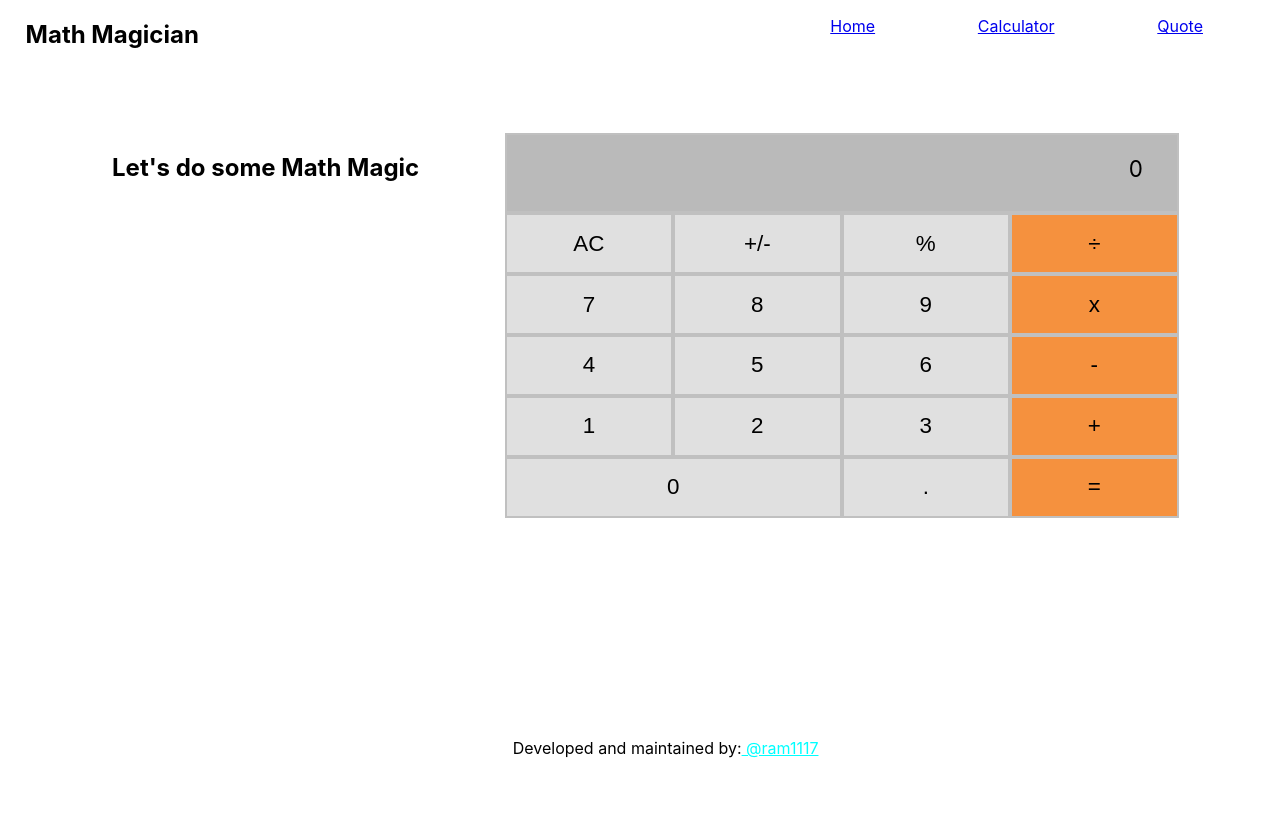
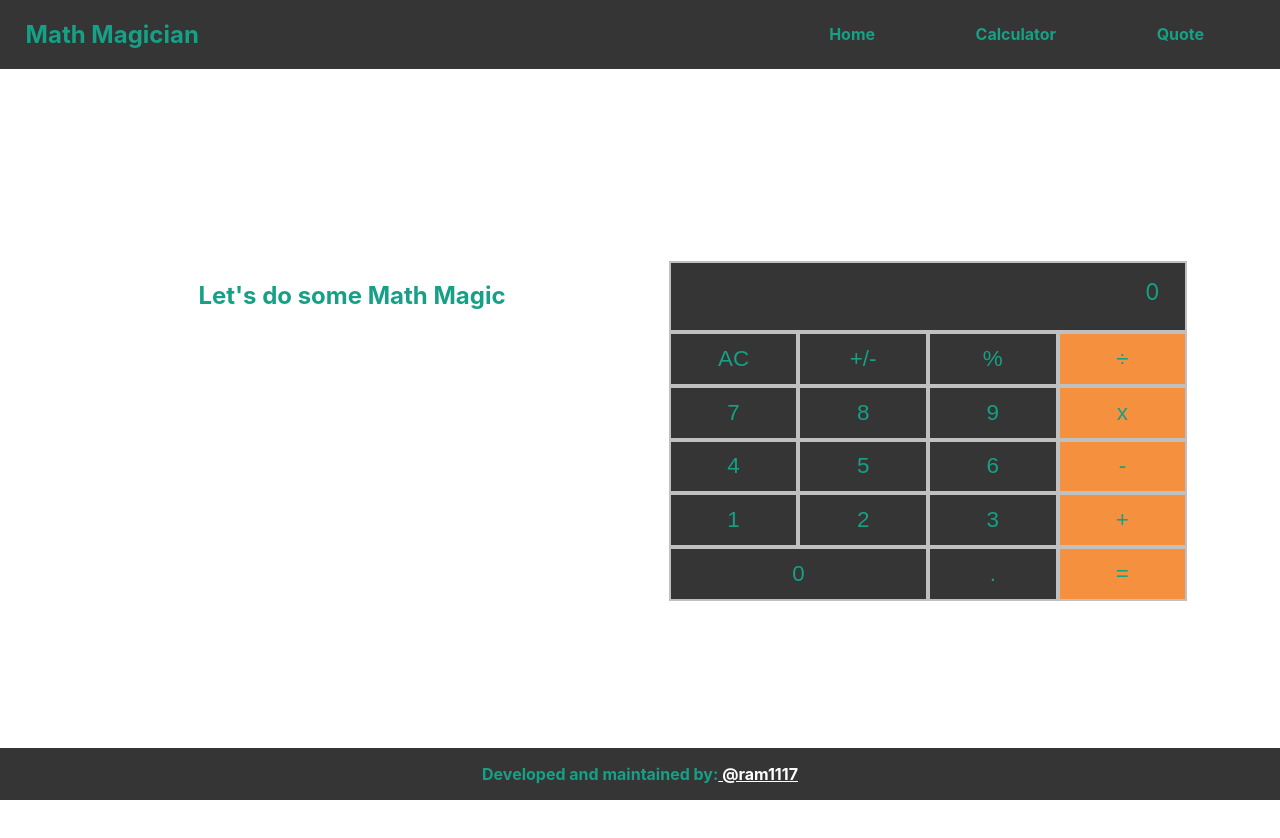
Before and after one commit to ram1117/math-magicians, a React (Create React App) app: page /calculator in a window 1280 px wide. Shown: the top 838 px of the page. Before the commit the page ends 800 px from the top, so only its background shows below. Built offline with nearby package versions, Linux system fonts and the light colour scheme.

Commit message:
add final styling touches to the app

```diff
--- a/src/App.css
+++ b/src/App.css
@@ -5,22 +5,31 @@
 .nav-bar {
   display: flex;
   padding: 0 2%;
+  background: #353535;
+  align-items: center;
 }
 
 .app-logo {
   width: 60%;
+  color: #16a085;
+}
+
+.nav-items > * ,footer > p{
+  color: #16a085;
+  font-weight: 700;
+  text-decoration: none;
 }
 
 footer {
   width: 100%;
-  padding: 2%;
   position: fixed;
   bottom: 0;
   text-align: center;
+  background: #353535;
 }
 
 .profile-link{
-  color: aqua;
+  color: #fff;
 }
 
 .nav-list {
--- a/src/components/Calculator.css
+++ b/src/components/Calculator.css
@@ -5,6 +5,7 @@
   margin: 0 auto;
   grid-template-columns: 1fr 1fr 1fr 1fr;
   grid-template-rows: repeat(6, 1fr);
+  color: #16a085;
 }
 
 .calc-display {
@@ -13,14 +14,15 @@
   border: solid 2px #c0c0c0;
   padding: 3% 5%;
   text-align: right;
-  background: #bababa;
+  background: #353535;
   font-size: 1.4em;
 }
 
 .buttons {
-  background: #e0e0e0;
+  background: #353535;
   border: solid 2px #c0c0c0;
   font-size: 1.4em;
+  color: #16a085;
 }
 
 .buttons:hover {
--- a/src/styles/CalculatorPage.module.css
+++ b/src/styles/CalculatorPage.module.css
@@ -2,13 +2,19 @@
   display: grid;
   grid-template-columns: 1fr;
   padding: 5%;
+  margin: 10% 0;
   text-align: center;
+}
+
+.wrapper > h2 {
+  font-size: 1.5em;
+  color: #16a085;
 }
 
 @media screen and (min-width:768px) {
 
   .wrapper {
-    grid-template-columns: 0.7fr 1.3fr;
+    grid-template-columns: 1fr 1fr;
   }
 
 }
--- a/src/styles/HomePage.module.css
+++ b/src/styles/HomePage.module.css
@@ -2,8 +2,10 @@
   padding: 3% 5%;
   margin-bottom: 10%;
   overflow-y: scroll;
+  color: #353535;
 }
 
 .pageHeader {
   font-size: 1.5em;
+  color: #16a085;
 }
--- a/src/styles/QuotePage.module.css
+++ b/src/styles/QuotePage.module.css
@@ -1,13 +1,24 @@
 .quote-block {
-  border: solid 1px black;
+  margin-bottom: 10%;
+  border: dashed 1px #353535;
+  border-radius: 10px;
   font-size: 1.5em;
   padding: 5%;
   font-style: oblique;
   overflow: auto;
+  color: #353535;
  }
 
  .quote-block > span {
   float: right;
+  color: #16a085;
   font-style: normal;
   font-weight: 700;
  }
+
+ @media screen and (min-width:768px) {
+
+  .quote-block{
+    margin: 10% 5%;
+  }
+ }
```
